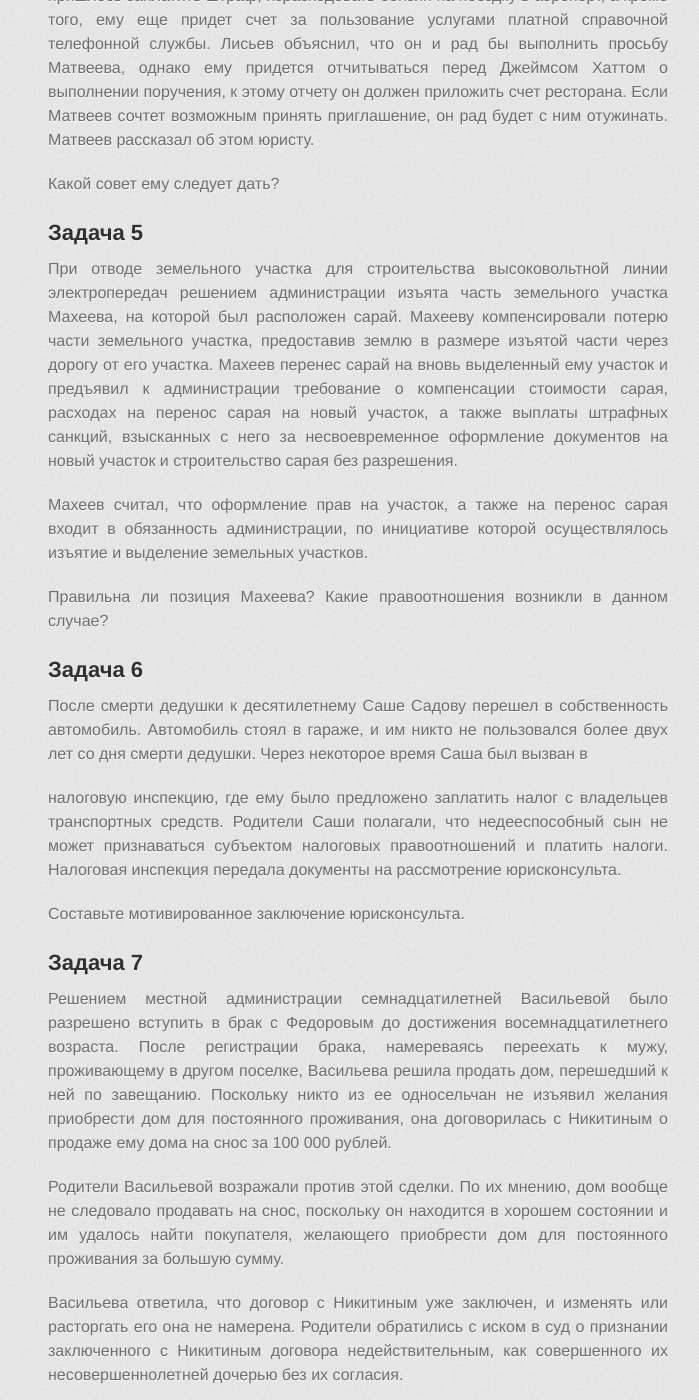
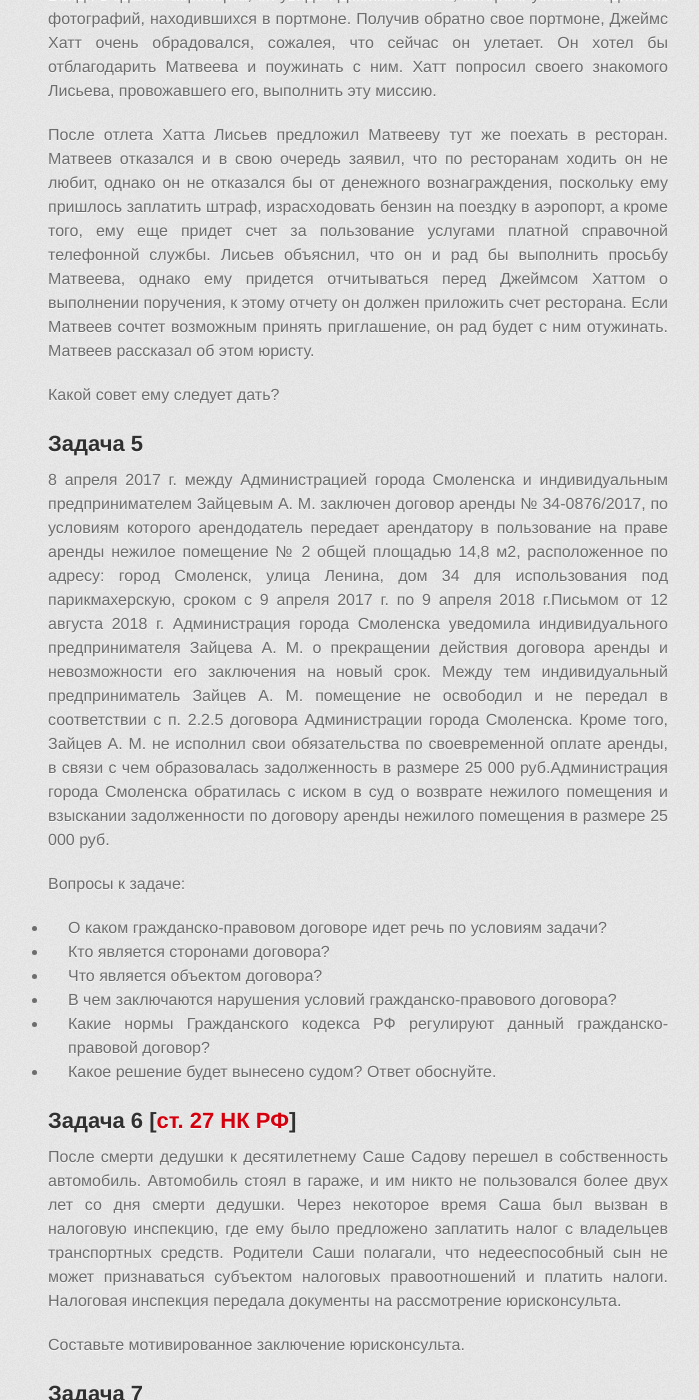
Before and after one commit to a-nova/a-nova.github.io, a Jekyll site: the page built from _lessons/02.md, in a window 1280 px wide and 1400 px high, scrolled down 3153 px. Shown: the whole window, without its empty margins (282-981 px from the left). Built offline with Jekyll 4.4.1, drawn with Linux system fonts in a browser that asks for light colours; some web fonts are replaced; some of the changed text lies outside the part shown.

Commit message:
add task 3, replace problem 5

```diff
--- a/_lessons/02.md
+++ b/_lessons/02.md
@@ -91,7 +101,7 @@
 
 Подлежит ли требование удовлетворению?
 
-## Задача 3 [ст. 152 ГК РФ]
+## Задача 3 [ст. 152 ГК РФ, [п. 7 ППВС РФ от 24.02.2005 № 3](https://www.consultant.ru/document/cons_doc_LAW_52017/)]
 
 Сахаров, находясь в зале самообслуживания, набирал в корзину различные продукты,
 обращая при этом особое внимание на содержание килокалорий в каждом из
@@ -143,28 +153,37 @@
 
 ## Задача 5
 
-При отводе земельного участка для строительства высоковольтной линии
-электропередач решением администрации изъята часть земельного участка Махеева,
-на которой был расположен сарай. Махееву компенсировали потерю части земельного
-участка, предоставив землю в размере изъятой части через дорогу от его участка.
-Махеев перенес сарай на вновь выделенный ему участок и предъявил к администрации
-требование о компенсации стоимости сарая, расходах на перенос сарая на новый
-участок, а также выплаты штрафных санкций, взысканных с него за несвоевременное
-оформление документов на новый участок и строительство сарая без разрешения.
+8 апреля 2017 г. между Администрацией города Смоленска и индивидуальным
+предпринимателем Зайцевым А. М. заключен договор аренды № 34-0876/2017, по
+условиям которого арендодатель передает арендатору в пользование на праве аренды
+нежилое помещение № 2 общей площадью 14,8 м2, расположенное по адресу: город
+Смоленск, улица Ленина, дом 34 для использования под парикмахерскую, сроком с 9
+апреля 2017 г. по 9 апреля 2018 г.Письмом от 12 августа 2018 г. Администрация
+города Смоленска уведомила индивидуального предпринимателя Зайцева А. М. о
+прекращении действия договора аренды и невозможности его заключения на новый
+срок. Между тем индивидуальный предприниматель Зайцев А. М. помещение не
+освободил и не передал в соответствии с п. 2.2.5 договора Администрации города
+Смоленска. Кроме того, Зайцев А. М. не исполнил свои обязательства по
+своевременной оплате аренды, в связи с чем образовалась задолженность в размере
+25 000 руб.Администрация города Смоленска обратилась с иском в суд о возврате
+нежилого помещения и взыскании задолженности по договору аренды нежилого
+помещения в размере 25 000 руб.
 
-Махеев считал, что оформление прав на участок, а также на перенос сарая входит в
-обязанность администрации, по инициативе которой осуществлялось изъятие и
-выделение земельных участков.
+Вопросы к задаче:
 
-Правильна ли позиция Махеева? Какие правоотношения возникли в данном случае?
+- О каком гражданско-правовом договоре идет речь по условиям задачи?
+- Кто является сторонами договора?
+- Что является объектом договора?
+- В чем заключаются нарушения условий гражданско-правового договора?
+- Какие нормы Гражданского кодекса РФ регулируют данный гражданско-правовой договор?
+- Какое решение будет вынесено судом? Ответ обоснуйте.
 
-## Задача 6
+## Задача 6 [[ст. 27 НК РФ](https://www.consultant.ru/document/cons_doc_LAW_19671/c752f21347f1855b0d61af77943780d75792bc47/)]
 
 После смерти дедушки к десятилетнему Саше Садову перешел в собственность
 автомобиль. Автомобиль стоял в гараже, и им никто не пользовался более двух лет
-со дня смерти дедушки. Через некоторое время Саша был вызван в
-
-налоговую инспекцию, где ему было предложено заплатить налог с владельцев
+со дня смерти дедушки. Через некоторое время Саша был вызван в налоговую
+инспекцию, где ему было предложено заплатить налог с владельцев
 транспортных средств. Родители Саши полагали, что недееспособный сын не может
 признаваться субъектом налоговых правоотношений и платить налоги. Налоговая
 инспекция передала документы на рассмотрение юрисконсульта.
```
Also changed, not shown: other parts of _lessons/02.md (+10 -0 lines).
